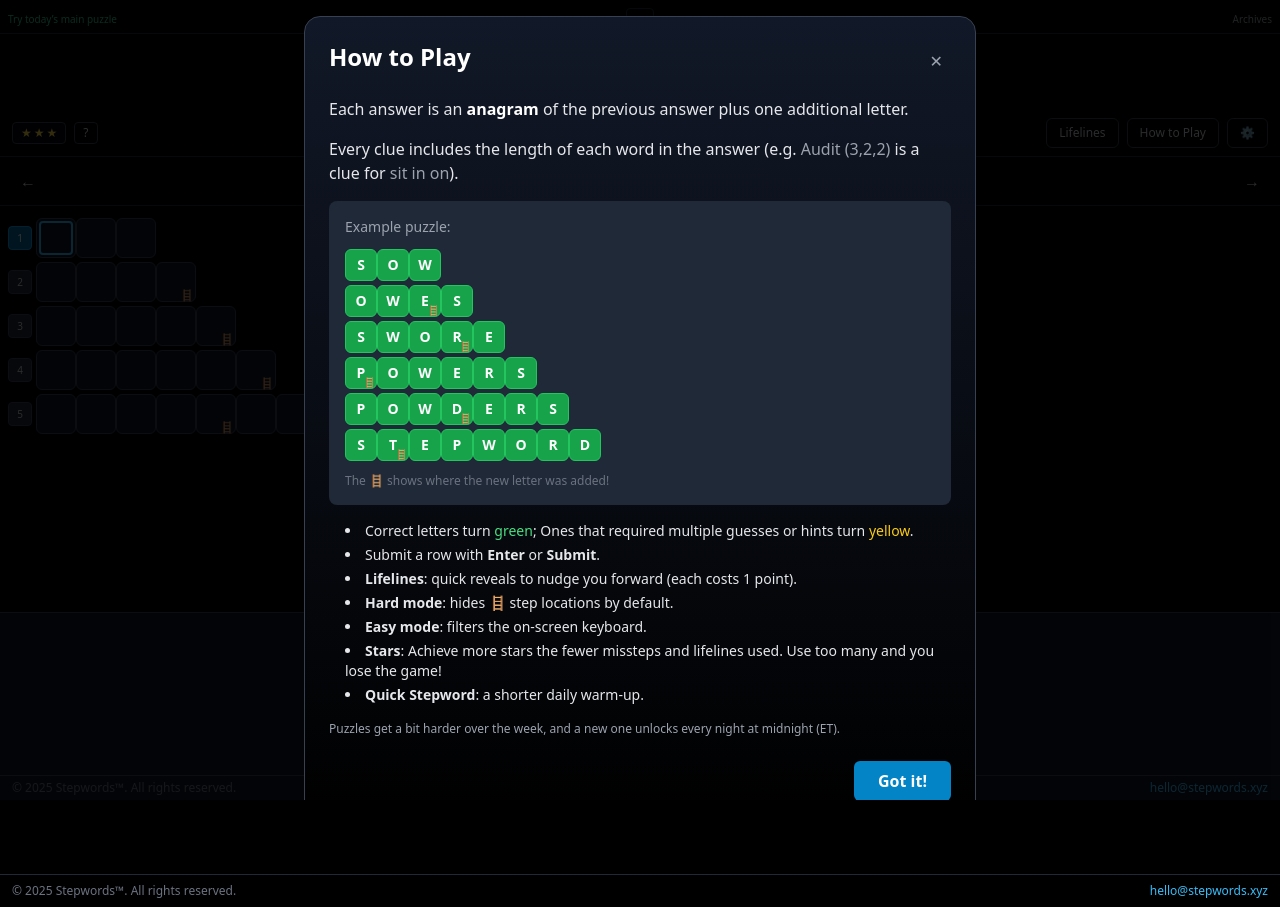
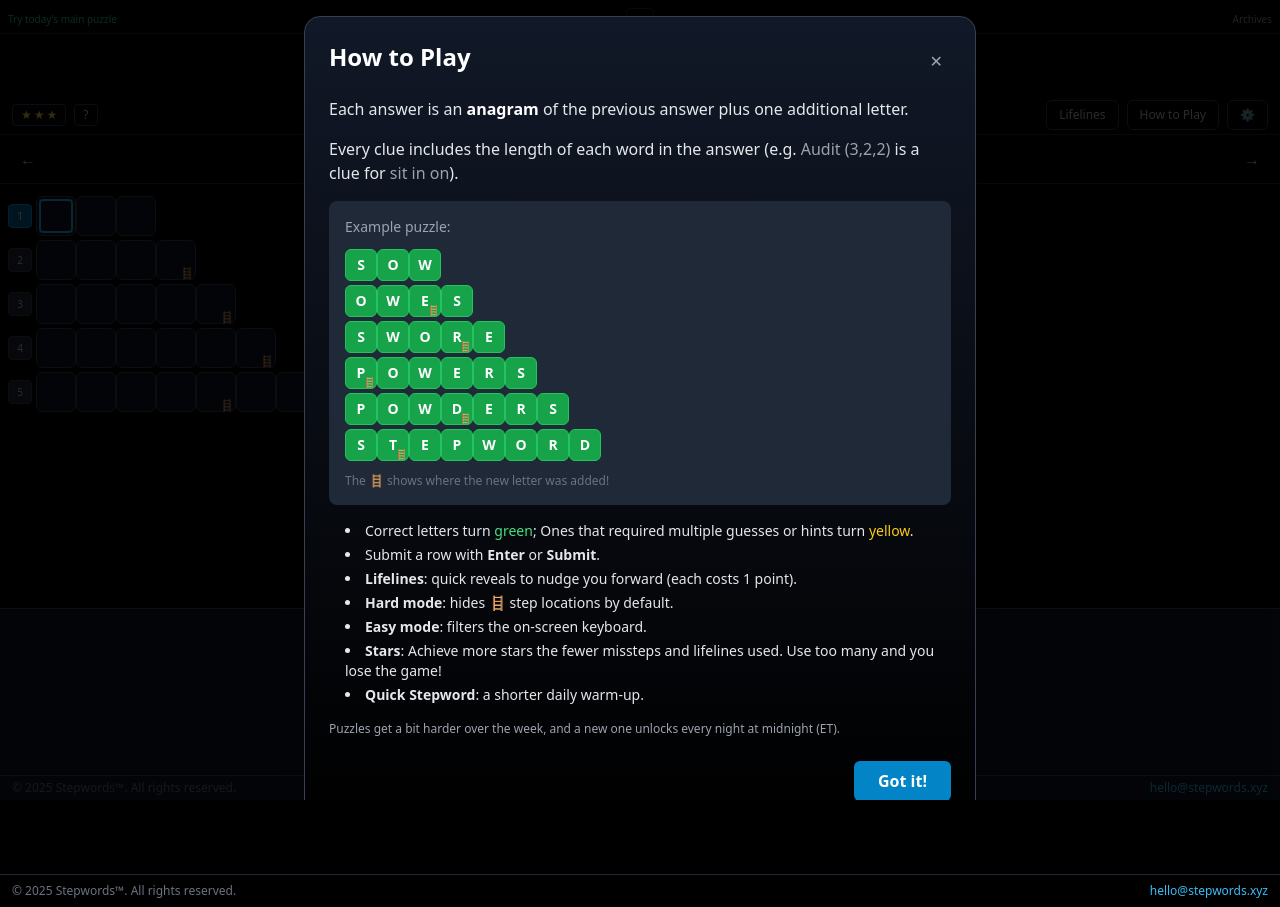
Before and after one commit to benreich4/stepwords, a React (Vite) app: page /quick/1 in a window 1280 px wide. Built offline with nearby package versions, Linux system fonts and the light colour scheme.

Commit message:
play with padding and collapse button

```diff
--- a/src/Game.jsx
+++ b/src/Game.jsx
@@ -978,11 +978,11 @@ export default function Game({ puzzle, isQuick = false, prevId = null, nextId =
   return (
     <>
     <div className={`w-screen h-[105vh] bg-black flex flex-col ${settings.lightMode ? 'filter invert hue-rotate-180' : ''}`}>
-      <div className="px-3 text-center pt-2">
+      <div className="px-3 text-center pt-1">
         {!headerCollapsed && (
         <>
         {puzzle.date && (
-          <div className="text-sm sm:text-lg md:text-xl font-bold text-gray-100 mb-1 flex items-center justify-center gap-3">
+          <div className="text-sm sm:text-lg md:text-xl font-bold text-gray-100 mb-0.5 flex items-center justify-center gap-3">
             {prevId && (
               <a href={`/${isQuick ? 'quick/' : ''}${prevId}`} className="px-2 py-1 rounded hover:bg-gray-800" aria-label="Previous puzzle">←</a>
             )}
@@ -993,18 +993,18 @@ export default function Game({ puzzle, isQuick = false, prevId = null, nextId =
           </div>
         )}
         {puzzle.author && (
-          <div className="text-xs sm:text-sm text-gray-400 mb-2">
+          <div className="text-xs sm:text-sm text-gray-400 mb-1">
             By {puzzle.author}
           </div>
         )}
-        <div className="text-xs sm:text-base text-gray-300 italic mb-2">
+        <div className="text-xs sm:text-base text-gray-300 italic mb-1">
           {puzzle.title}
         </div>
         </>
         )}
       </div>
 
-      <div className="w-full px-3 py-2 flex items-center justify-between sticky top-0 bg-black/80 backdrop-blur border-b border-gray-800 z-20">
+      <div className="w-full px-3 pt-0 pb-1 flex items-center justify-between sticky top-0 bg-black/80 backdrop-blur border-b border-gray-800 z-20">
         <div className="flex items-center gap-2 text-xs text-gray-300">
           <div
             ref={starsRef}
--- a/src/components/OnScreenKeyboard.jsx
+++ b/src/components/OnScreenKeyboard.jsx
@@ -53,14 +53,16 @@ export default function OnScreenKeyboard({ onKeyPress, onEnter, onBackspace, dis
 
   return (
     <div ref={rootRef} className="fixed bottom-0 left-0 right-0 w-full bg-gray-900 border-t border-gray-700 z-20" style={{ touchAction: 'manipulation', WebkitUserSelect: 'none', userSelect: 'none' }}>
-      {/* Collapse handle */}
-      <div className="w-full flex items-center justify-center">
+      {/* Collapse handle (larger tap target; wrapper handles events) */}
+      <div
+        className="w-full flex items-center justify-center py-0.5"
+        onPointerDown={(e)=>{ e.preventDefault(); onToggleCollapse(!collapsed); }}
+        onTouchStart={(e)=>{ e.preventDefault(); e.stopPropagation(); onToggleCollapse(!collapsed); }}
+        onClick={(e)=>{ e.preventDefault(); onToggleCollapse(!collapsed); }}
+      >
         <button
           ref={toggleRef}
-          onPointerDown={(e)=>{ e.preventDefault(); onToggleCollapse(!collapsed); }}
-          onTouchStart={(e)=>{ e.preventDefault(); e.stopPropagation(); onToggleCollapse(!collapsed); }}
-          onClick={(e)=>{ e.preventDefault(); onToggleCollapse(!collapsed); }}
-          className="mt-0 mb-0 px-2 py-0.5 text-xs rounded border border-gray-700 text-gray-300 hover:bg-gray-800"
+          className="px-2 py-0.5 text-xs rounded border border-gray-700 text-gray-300 hover:bg-gray-800 pointer-events-none"
           aria-label={collapsed ? 'Expand keyboard' : 'Collapse keyboard'}
         >
           {collapsed ? '▲' : '▼'}
```
